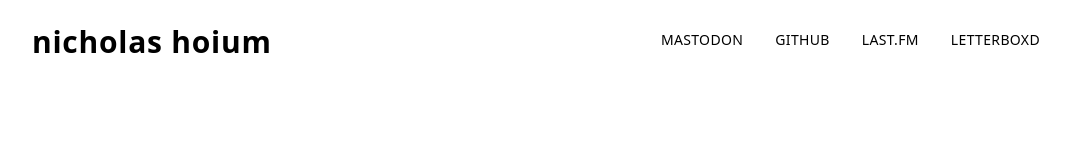
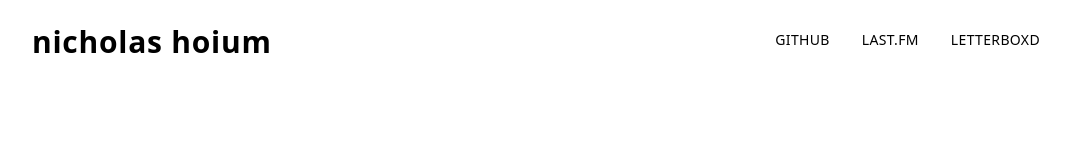
Before and after one commit to cashlion/cashlion-info-site, a website built with Vite: page index.html in a window 1280 px wide. Shown: the top 149 px of the page, without its empty margins (96-1166 px from the left). Built offline with nearby package versions, Linux system fonts and the light colour scheme.

Commit message:
remove mastodon link

```diff
--- a/index.html
+++ b/index.html
@@ -14,7 +14,6 @@
           <h1 class="text-3xl lowercase tracking-wide font-semibold text-black dark:text-white">nicholas hoium</h1>
         </div>
         <div class="mt-4 md:mt-0 flex justify-around dark:text-gray-100">
-          <a class="mx-2 md:mx-4 pb-1 uppercase tracking-wide text-xs md:text-sm hover:border-b border-mastodon hover:-mb-1" href="https://mastodon.social/@cashlion" rel="me" target="_blank" title="Open my Mastodon profile in a new tab/window.">Mastodon</a>
           <a class="mx-2 md:mx-4 pb-1 uppercase tracking-wide text-xs md:text-sm hover:border-b border-github dark:border-white hover:-mb-1" href="http://github.com/cashlion/" rel="noreferrer" target="_blank" title="Open my Github profile in a new tab/window.">Github</a>
           <a class="mx-2 md:mx-4 pb-1 uppercase tracking-wide text-xs md:text-sm hover:border-b border-lastfm hover:-mb-1" href="https://www.last.fm/user/cashlion" rel="noreferrer" target="_blank" title="Open my last.fm profile in a new tab/window.">last.fm</a>
           <a class="mx-2 md:mx-4 pb-1 uppercase tracking-wide text-xs md:text-sm hover:border-b border-letterboxd hover:-mb-1" href="https://letterboxd.com/cashlion/" rel="noreferrer" target="_blank" title="Open my Letterboxd profile in a new tab/window.">Letterboxd</a>
```
